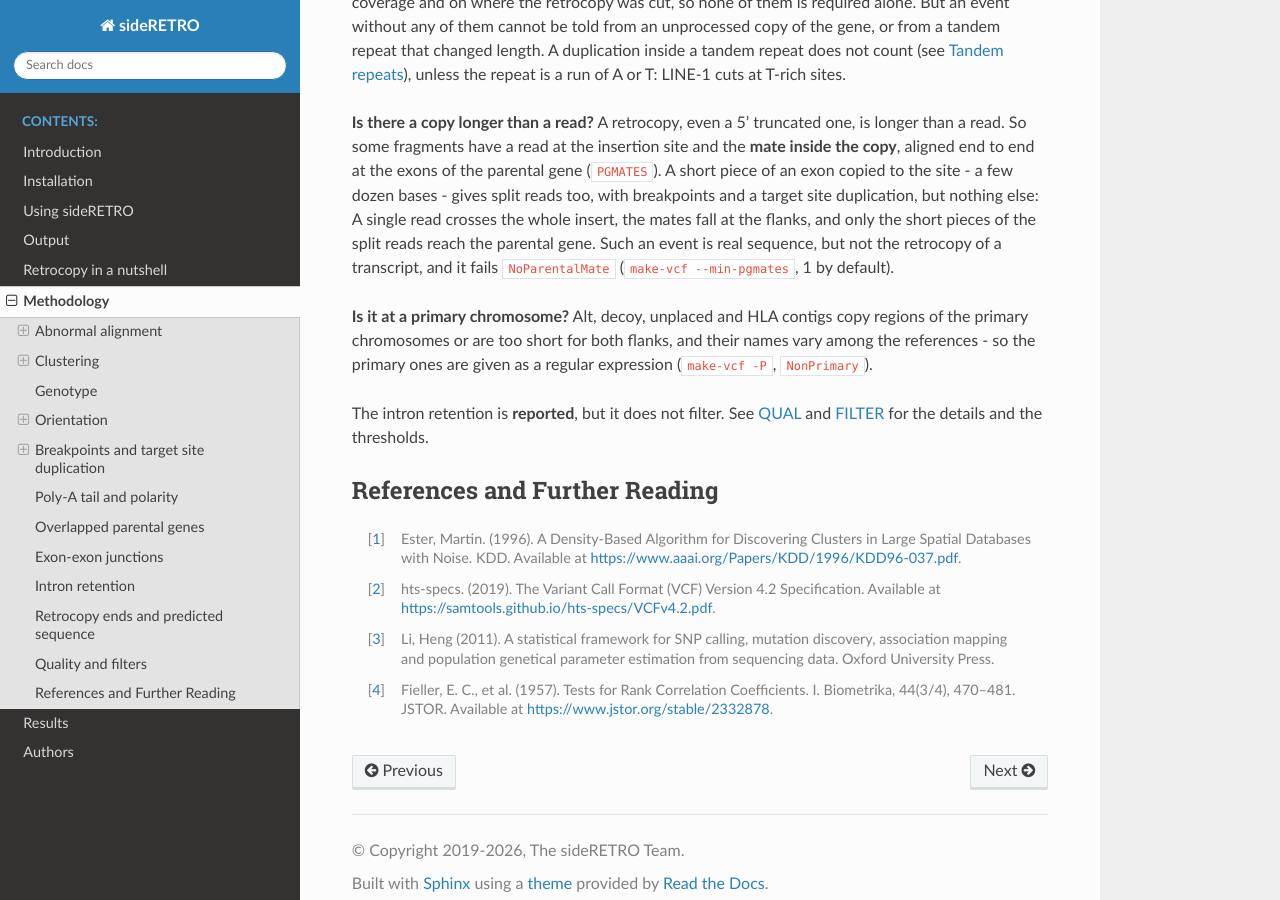
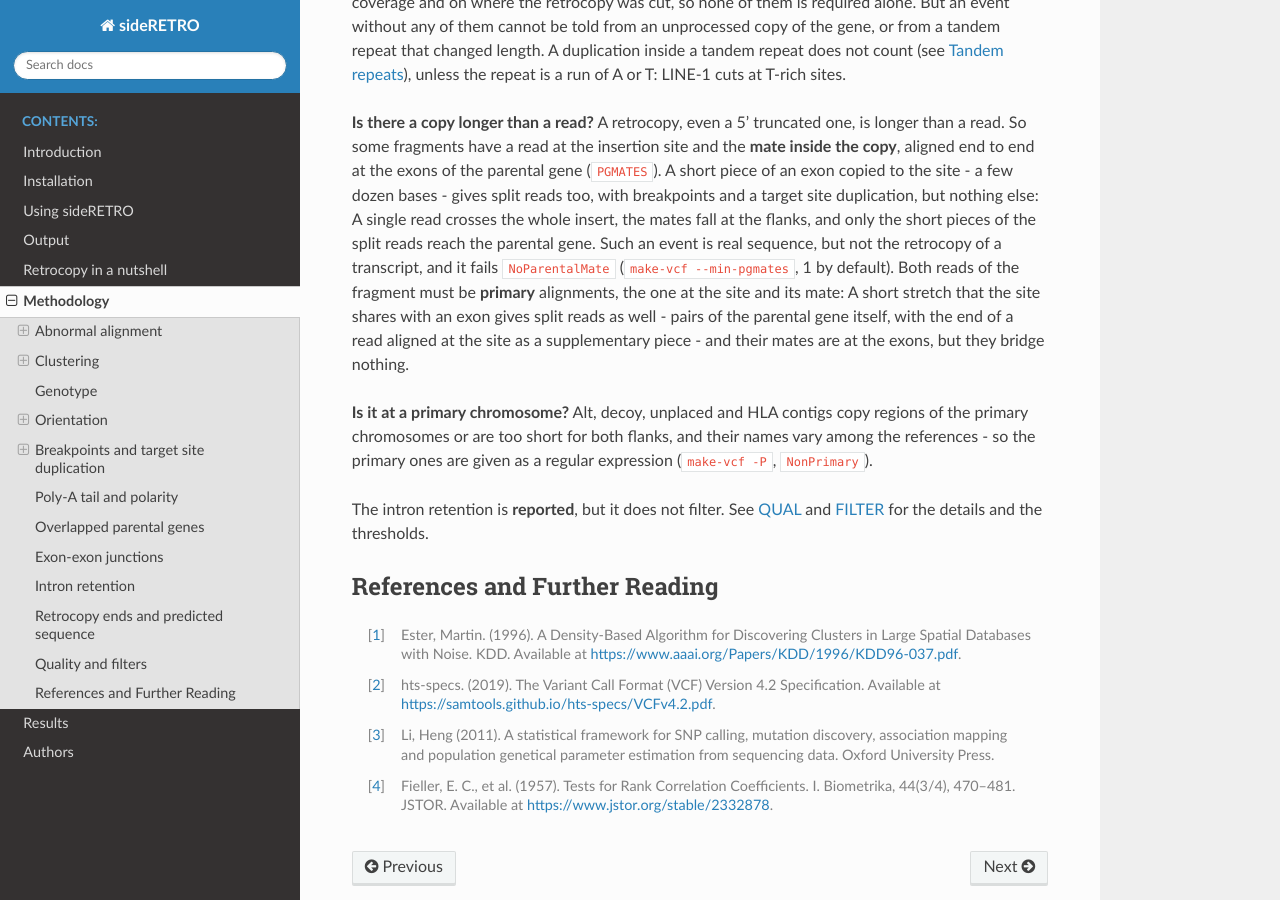
Before and after one commit to galantelab/sideRETRO, a Sphinx documentation site: the page built from docs/method.rst, in a window 1280 px wide and 900 px high, scrolled down 19964 px. Built offline with Sphinx 7.4.7 and the Read the Docs theme 3.1.0, drawn with Linux system fonts in a browser that asks for light colours.

Commit message:
FIX: vcf.c (prepare_retrocopy_query_stmt): PGMATES counted supplementary pieces at the insertion site

```diff
--- a/docs/method.rst
+++ b/docs/method.rst
@@ -974,6 +974,11 @@ single read crosses the whole insert, the mates fall at the flanks, and
 only the short pieces of the split reads reach the parental gene. Such
 an event is real sequence, but not the retrocopy of a transcript, and
 it fails ``NoParentalMate`` (``make-vcf --min-pgmates``, 1 by default).
+Both reads of the fragment must be **primary** alignments, the one at
+the site and its mate: A short stretch that the site shares with an
+exon gives split reads as well - pairs of the parental gene itself,
+with the end of a read aligned at the site as a supplementary piece -
+and their mates are at the exons, but they bridge nothing.
 
 **Is it at a primary chromosome?** Alt, decoy, unplaced and HLA contigs
 copy regions of the primary chromosomes or are too short for both
--- a/docs/output.rst
+++ b/docs/output.rst
@@ -359,8 +359,9 @@ is a duplication.
 +------------+--------------------------------------------------------------+
 | PGMATES    | Number of fragments with a read at the insertion site and    |
 |            | its **mate inside the copy**: Aligned end to end, unclipped, |
-|            | at the exons of the parental gene. Evidence of a copy longer |
-|            | than a read (``NoParentalMate``)                             |
+|            | at the exons of the parental gene - both of them primary     |
+|            | alignments. Evidence of a copy longer than a read            |
+|            | (``NoParentalMate``)                                         |
 +------------+--------------------------------------------------------------+
 | EEJ        | Number of **exon-exon junctions** of the parental gene       |
 |            | spanned by split reads: Direct evidence of a processed       |
```
Also changed, not shown: 3 other files.
